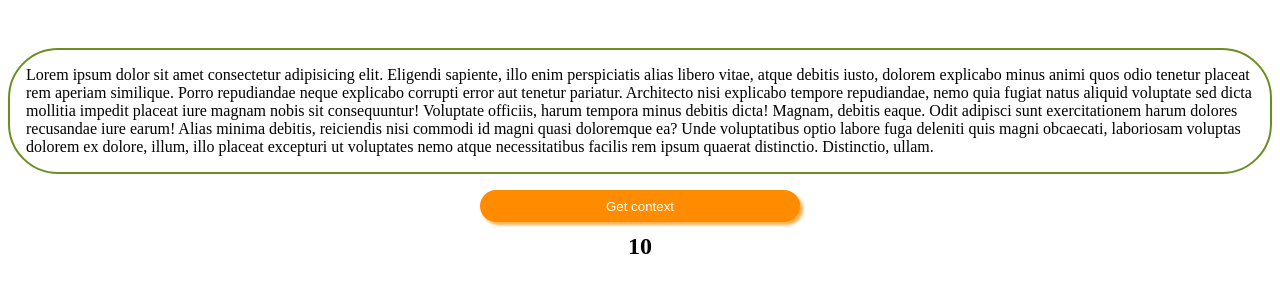
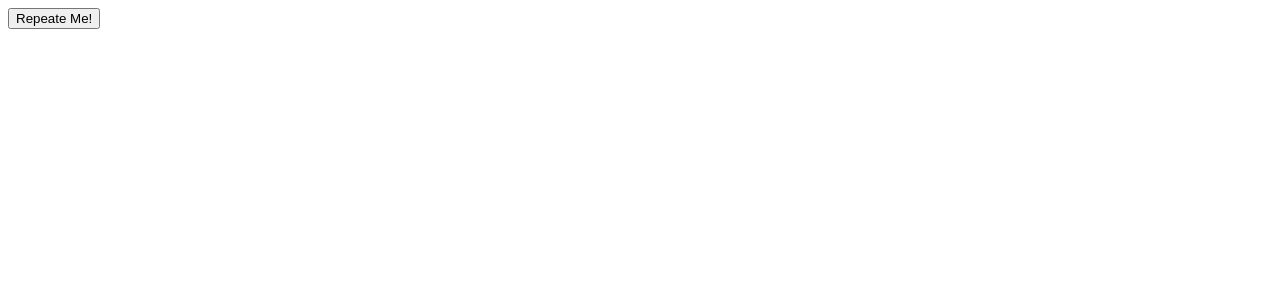
Before and after one commit to Waldemar-00/SVELTE-advanced-, a SvelteKit app: page / in a window 1280 px wide. Shown: the top 300 px of the page. Built offline with nearby package versions, Linux system fonts and the light colour scheme.

Commit message:
Used svelte:self component.

```diff
--- a/src/components/context/UseContext.svelte
+++ b/src/components/context/UseContext.svelte
@@ -4,7 +4,7 @@
 	import { getContext } from 'svelte';
 
 	const fn = getContext('context').alertContext;
-	let count = getContext('count').count;
+	let { count } = getContext('count');
 </script>
 
 <section>
--- /dev/null
+++ b/src/components/svelteElemets/SvelteSelf.svelte
@@ -0,0 +1,16 @@
+<script>
+	let repeat = false;
+	console.log(repeat);
+</script>
+
+<button on:click={() => (repeat = !repeat)}>Repeate Me!</button>
+{#if repeat}
+	<h2>Repeate Me!</h2>
+	<svelte:self />
+{/if}
+
+<style>
+	button {
+		display: block;
+	}
+</style>
--- a/src/routes/+page.svelte
+++ b/src/routes/+page.svelte
@@ -56,7 +56,8 @@
 	// import MainBox from '../components/dinamicColors/MainBox.svelte';
 	// import Slots from '../components/slots/Slots.svelte';
 	// import DataGetFromSlots from '../components/slots/DataGetFromSlots.svelte';
-	import GetContext from '../components/context/CreateContext.svelte';
+	// import GetContext from '../components/context/CreateContext.svelte';
+	import SvelteSelf from '../components/svelteElemets/SvelteSelf.svelte';
 </script>
 
 <!-- <h1>Advanced Svelte!</h1> -->
@@ -109,4 +110,5 @@
 <!-- <MainBox /> -->
 <!-- <Slots /> -->
 <!-- <DataGetFromSlots /> -->
-<GetContext />
+<!-- <GetContext /> -->
+<SvelteSelf />
```
